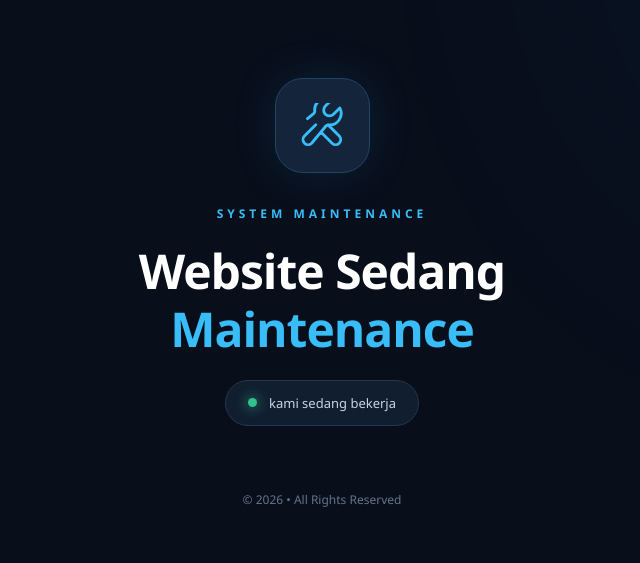
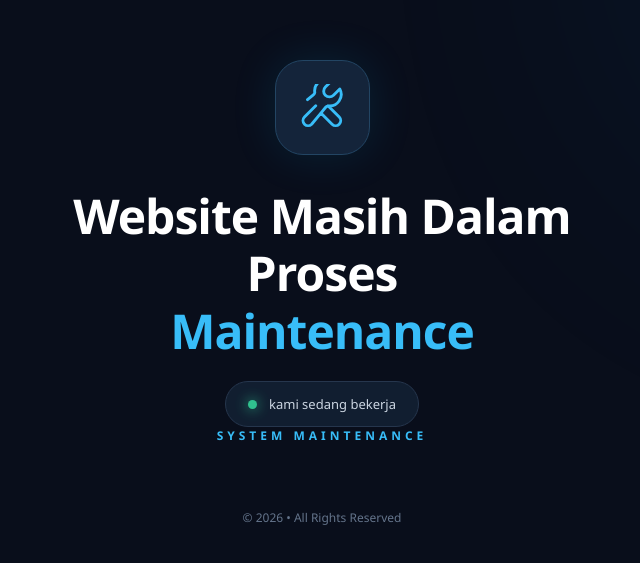
Before and after one commit to opetrmx/Sodara, a plain HTML site: page index.html in a window 1280 px wide. Shown: the part 107-670 px from the top of the page, without its empty margins (318-958 px from the left). Drawn offline with Linux system fonts and the light colour scheme.

Commit message:
Change maintenance message and footer text
Updated maintenance message and footer text.

```diff
--- a/index.html
+++ b/index.html
@@ -36,10 +36,8 @@
       </svg>
     </div>
 
-    <p class="label">SYSTEM MAINTENANCE</p>
-
     <h1>
-      Website Sedang<br>
+      Website Masih Dalam Proses<br>
       <span>Maintenance</span>
     </h1>
 
@@ -47,6 +45,8 @@
       <span class="dot"></span>
       <span>kami sedang bekerja</span>
     </div>
+
+    <p class="label">SYSTEM MAINTENANCE</p>
 
     <p class="footer">
       &copy; <span id="year"></span>
```
